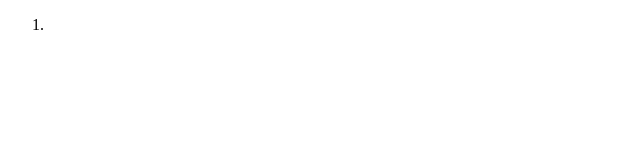
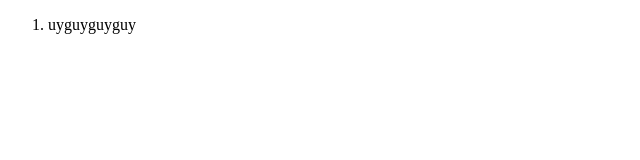
Before and after one commit to NazikAskhatova/01.10.2021-3, a plain HTML site: page tolu.html in a window 1280 px wide. Shown: the whole page, without its empty margins (0-640 px from the left). Drawn offline with Linux system fonts and the light colour scheme.

```diff
--- a/tolu.html
+++ b/tolu.html
@@ -8,7 +8,7 @@
 </head>
 <body>
     <ol>
-    <li></li>
+    <li>uyguyguyguy</li>
     </ol>
 </body>
 </html>
```
